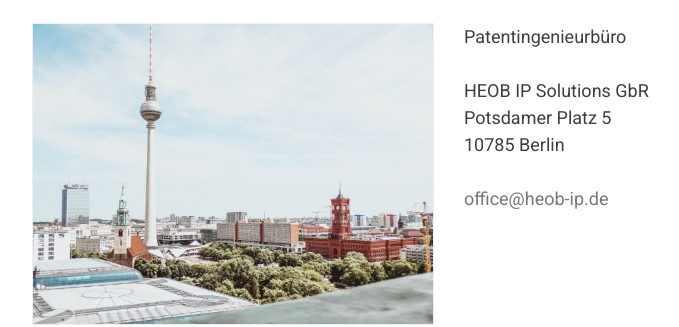
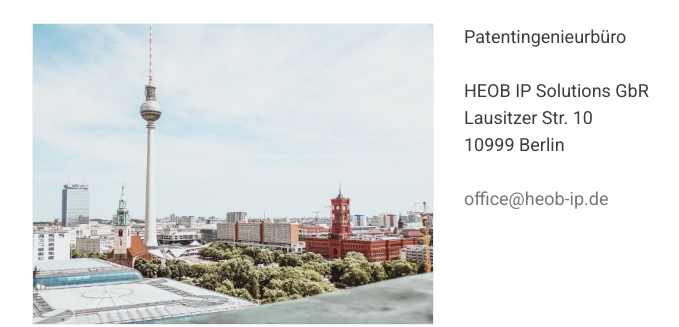
Before and after one commit to Obiwarn/HEOB-Homepage, a Jekyll site: the page built from impressum.html, in a window 1280 px wide. Shown: the part 244-571 px from the top of the page, without its empty margins (133-812 px from the left). Built offline with Jekyll 4.4.1, drawn with Linux system fonts in a browser that asks for light colours.

Commit message:
adresse geändert zu Lause

```diff
--- a/impressum.html
+++ b/impressum.html
@@ -7,8 +7,8 @@ title: "HEOB - Kontakt"
 <div>
   Patentingenieurbüro <br /><br />
   HEOB IP Solutions GbR <br />
-  Potsdamer Platz 5 <br />
-  10785 Berlin <br />
+  Lausitzer Str. 10<br />
+  10999 Berlin<br />
   <br />
   <span class="email">
     office@heob-ip.de
```
